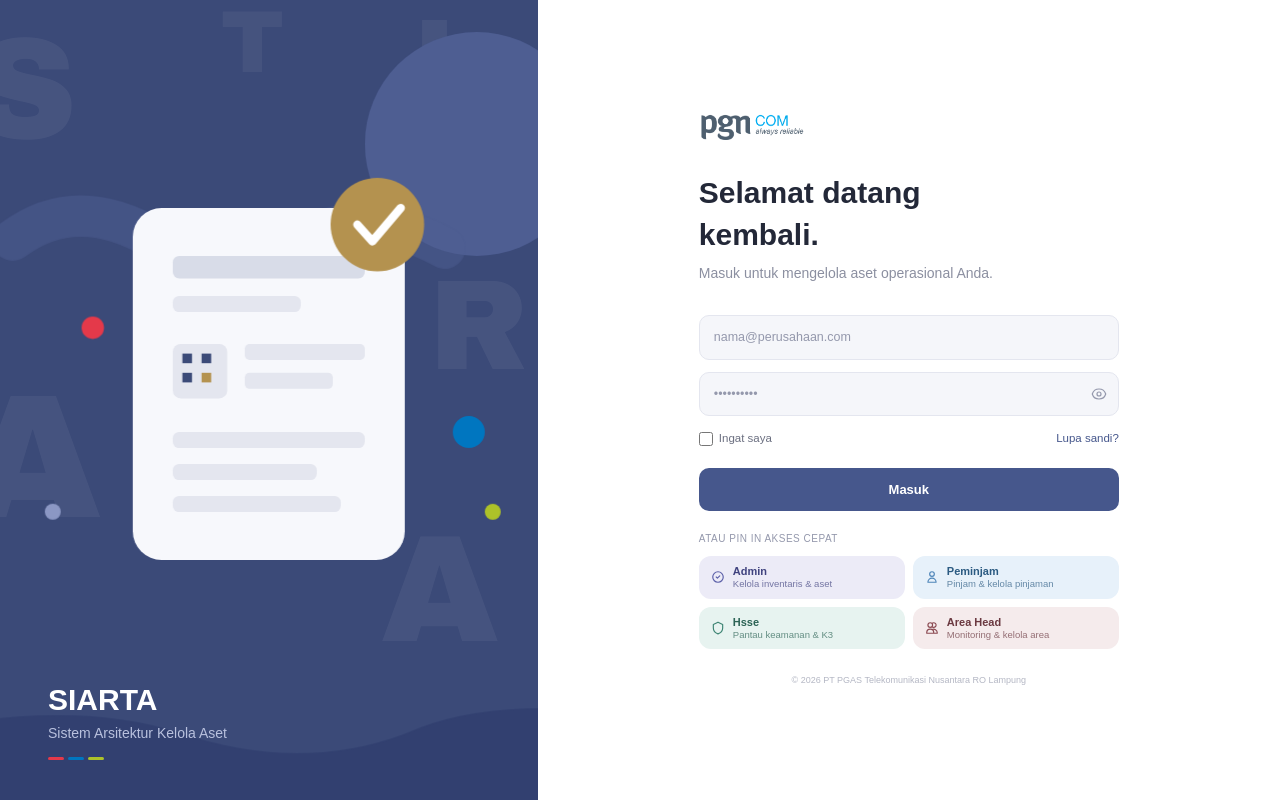
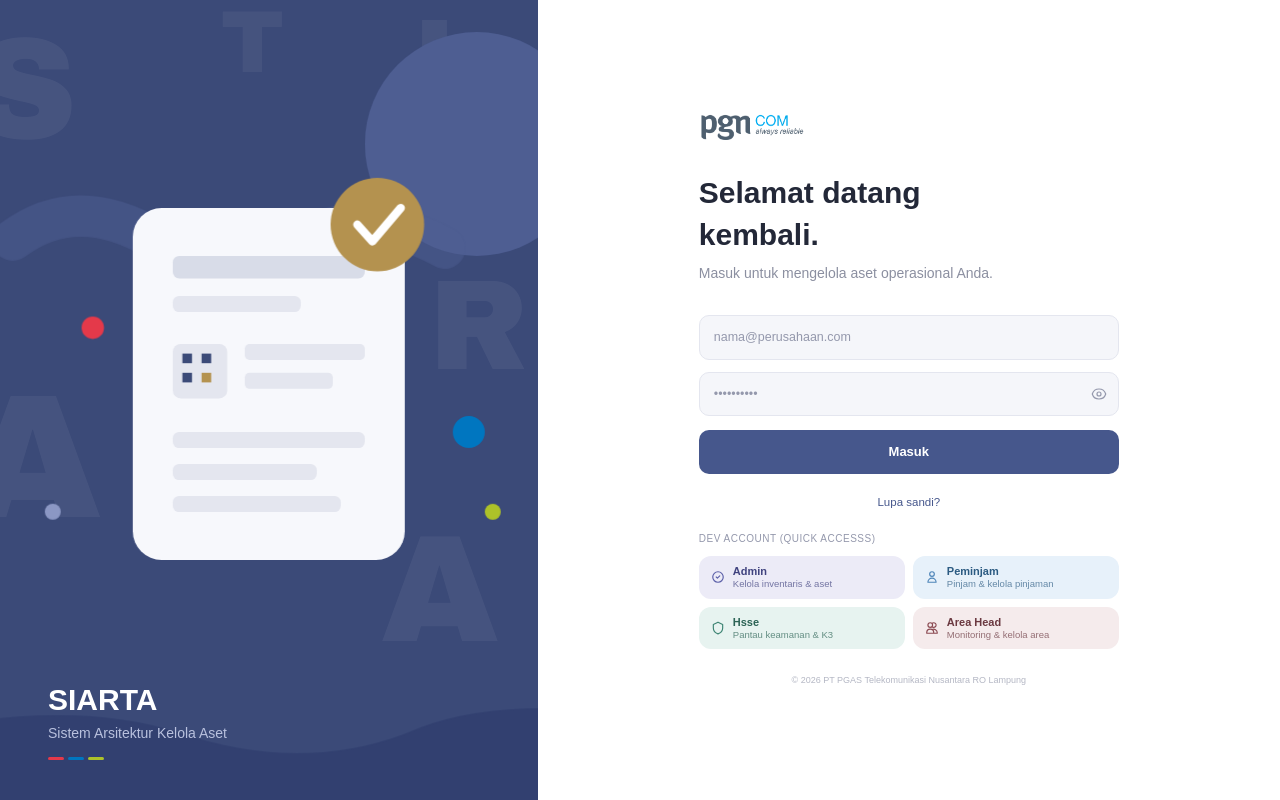
Before and after one commit to rmdnsantoso/SIARTA---Sistem-Arsitektur-Kelola-Aset, a Next.js app: page / in a window 1280 px wide. Built offline with nearby package versions, Linux system fonts and the light colour scheme; no server answers.

Commit message:
fix bug login session, login page (layout shifthing)

```diff
--- a/app/page.tsx
+++ b/app/page.tsx
@@ -3,7 +3,7 @@ import LoginForm from '../components/auth/LoginForm'
 
 export default function LoginPage() {
   return (
-    <div className="min-h-screen w-full flex flex-col lg:flex-row bg-white">
+    <div className="min-h-screen lg:h-screen w-full flex flex-col lg:flex-row bg-white overflow-x-hidden lg:overflow-hidden">
       <LoginBanner />
       <LoginForm />
     </div>
--- a/components/auth/LoginForm.tsx
+++ b/components/auth/LoginForm.tsx
@@ -95,7 +95,6 @@ export default function LoginForm() {
   const [email, setEmail] = useState('')
   const [password, setPassword] = useState('')
   const [showPassword, setShowPassword] = useState(false)
-  const [rememberMe, setRememberMe] = useState(false)
   const [isSubmitting, setIsSubmitting] = useState(false)
   const [quickLoading, setQuickLoading] = useState<RoleKey | null>(null)
   const [errorMsg, setErrorMsg] = useState('')
@@ -264,20 +263,7 @@ export default function LoginForm() {
             </div>
           )}
 
-          <div className="flex items-center justify-between mb-5">
-            <label className="flex items-center gap-1.5 cursor-pointer select-none">
-              <input
-                type="checkbox"
-                checked={rememberMe}
-                onChange={(e) => setRememberMe(e.target.checked)}
-                className="w-3.5 h-3.5 rounded accent-[#46578C]"
-              />
-              <span className="text-[11.5px] text-[#6B6F80]">Ingat saya</span>
-            </label>
-            <button type="button" className="text-[11.5px] font-medium text-[#46578C] hover:underline">
-              Lupa sandi?
-            </button>
-          </div>
+
 
           <button
             type="submit"
@@ -294,10 +280,20 @@ export default function LoginForm() {
               </>
             ) : 'Masuk'}
           </button>
+
+          <div className="flex justify-center mb-5">
+            <button
+              type="button"
+              onClick={() => setErrorMsg('Silakan hubungi Admin untuk mereset kata sandi Anda.')}
+              className="text-[11.5px] font-medium text-[#46578C] hover:underline"
+            >
+              Lupa sandi?
+            </button>
+          </div>
         </form>
 
         {/* ── Akses Cepat ── */}
-        <p className="text-[10px] text-[#9498AC] uppercase tracking-wider mb-2.5">Atau pin in akses cepat</p>
+        <p className="text-[10px] text-[#9498AC] uppercase tracking-wider mb-2.5">DEV ACCOUNT (QUICK ACCESSS)</p>
         <div className="grid grid-cols-2 gap-2 mb-6">
           {roleQuickAccess.map((role) => (
             <button
--- a/components/shared/TopHeader.tsx
+++ b/components/shared/TopHeader.tsx
@@ -3,6 +3,7 @@
 import { useState, useEffect } from 'react'
 import { useRouter } from 'next/navigation'
 import { getUserNotifications, markNotificationAsRead, markAllNotificationsAsRead, deleteNotification, deleteAllNotifications } from '../../actions/core/notification'
+import { logoutUser } from '../../actions/core/auth'
 import { usePolling } from '../../hooks/usePolling'
 
 interface TopHeaderProps {
@@ -230,11 +231,13 @@ export default function TopHeader({ sidebarOpen, setSidebarOpen, userId, userNam
 
         <div className="w-px h-6 bg-gray-200 mx-1"></div>
         <button
-          onClick={() => {
+          onClick={async () => {
+            await logoutUser()
             localStorage.removeItem('admin_activeNav')
             localStorage.removeItem('peminjam_activeNav')
             localStorage.removeItem('areahead_activeNav')
             localStorage.removeItem('hsse_activeNav')
+            router.refresh()
             router.push('/')
           }}
           className="flex items-center gap-2 p-2 rounded text-red-600 hover:bg-red-50 transition-colors font-medium text-sm"
```
